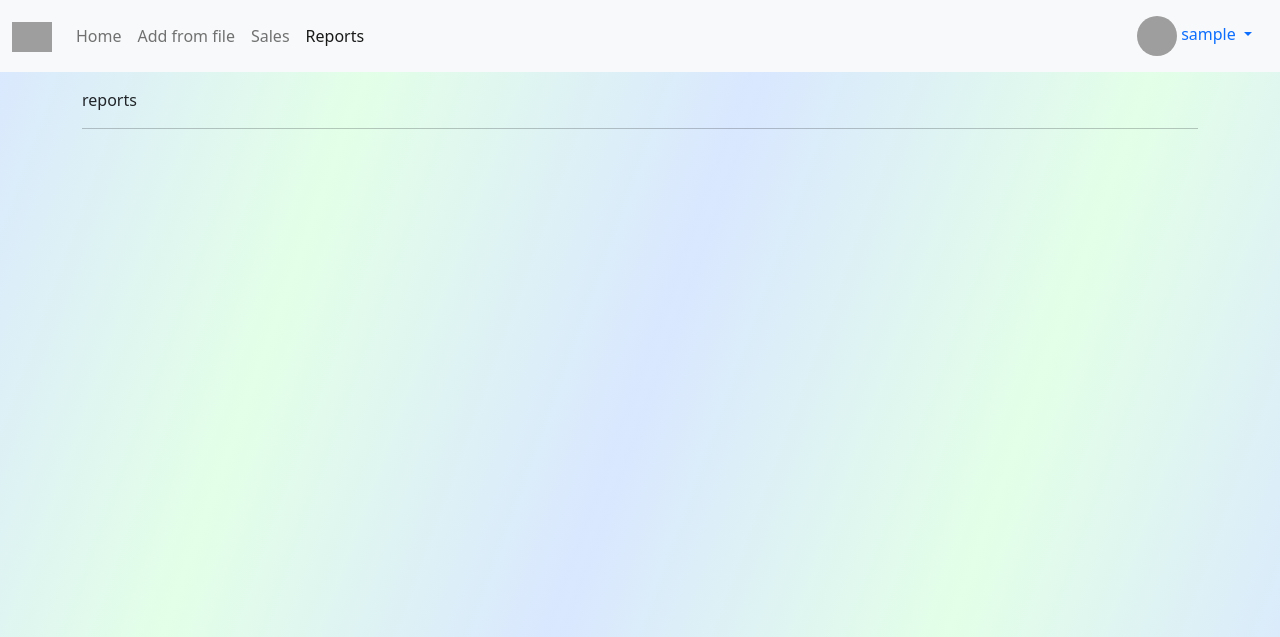
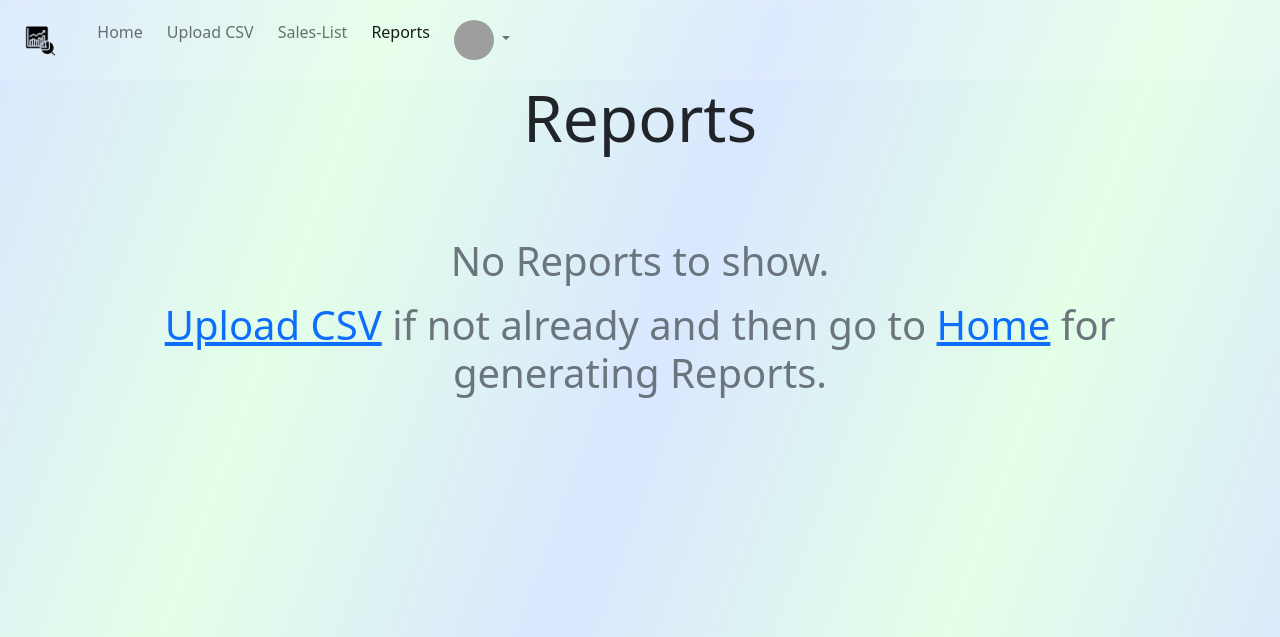
Before and after one commit to Sai-Santhan/Data-Analysis, a Django app: page /reports/ in a window 1280 px wide. Shown: the top 637 px of the page. Run offline with Django 4.2, Linux system fonts and the light colour scheme; the visitor is signed in with stand-in values (Sample User, id 1); data that the repository does not hold is empty; some libraries are stand-ins or nearby versions; grey boxes are pictures that could not be loaded.

Commit message:
Added Formatting and styles.

```diff
--- a/src/reports/templates/reports/from_file.html
+++ b/src/reports/templates/reports/from_file.html
@@ -6,17 +6,17 @@
 {% endblock scripts %}
 
 {% block title %}
-upload sales files
+    Upload Sales Files
 {% endblock title %}
 
 {% block content %}
-<h5>Upload your sales documents</h5>
+    <h5 class="text-center display-4 m-5">Upload your Sales Documents(CSV)</h5>
     <br>
     <div id="alert-box"></div>
     <form id="my-dropzone" class="dropzone dz">
         {% csrf_token %}
         <div class="fallback">
-        <input name="file" type="file" multiple />
+            <input name="file" type="file" multiple/>
         </div>
     </form>
 
--- a/src/reports/templates/reports/main.html
+++ b/src/reports/templates/reports/main.html
@@ -1,23 +1,34 @@
 {% extends "base.html" %}
 
 {% block title %}
-reports
+    Reports
 {% endblock title %}
 
 {% block content %}
-reports
-<hr>
+    <p class="text-center display-3 m-2">Reports</p>
+
+    <br>
+    {% if object_list %}
+        <div style="max-width: 800px" class="container">
             {% for obj in object_list %}
-<div class="card mb-3">
+                <div class="card text-center m-4 shadow-lg">
                     {% if obj.image %}
-    <img src="{{obj.image.url}}" class="card-img-top" alt="{{obj.name}}">
+                        <img src="{{ obj.image.url }}" class="card-img-top text-muted" alt="{{ obj.name }}">
                     {% endif %}
                     <div class="card-body">
-        <h5 class="card-title">{{obj.name}}</h5>
-        <p class="card-text">{{obj.remarks|truncatewords:2}}</p>
-        <a href="{{obj.get_absolute_url}}" class="btn btn-primary">details</a>
-        <a href="{% url 'reports:pdf' obj.pk %}" class="btn btn-danger">pdf</a>
+                        <h5 class="card-title"><u>{{ obj.name }}</u></h5>
+                        <p class="card-text">{{ obj.remarks|truncatewords:2 }}</p>
+                        <a href="{{ obj.get_absolute_url }}" class="btn btn-primary">Detail</a>
+                        <a href="{% url 'reports:pdf' obj.pk %}" class="btn btn-danger">PDF</a>
                     </div>
                 </div>
             {% endfor %}
+        </div>
+    {% else %}
+        <p class="text-muted text-center display-6 mt-5">No Reports to show.</p>
+        <p class="text-muted text-center display-6">
+            <a href="{% url 'reports:from-file' %}">Upload
+                CSV</a> if not already and then go to <a href="{% url 'sales:home' %}">Home</a> for generating Reports.
+        </p>
+    {% endif %}
 {% endblock content %}
--- a/src/templates/base.html
+++ b/src/templates/base.html
@@ -8,35 +8,41 @@
     <meta name="viewport" content="width=device-width, initial-scale=1">
 
     <!-- favicon -->
-    <link rel="shortcut icon" href="{% static 'favicon.ico' %}" />
+    <link rel="shortcut icon" href="{% static 'favicon.ico' %}"/>
 
     <!-- Bootstrap CSS -->
-    <link href="https://cdn.jsdelivr.net/npm/bootstrap@5.0.2/dist/css/bootstrap.min.css" rel="stylesheet" integrity="sha384-EVSTQN3/azprG1Anm3QDgpJLIm9Nao0Yz1ztcQTwFspd3yD65VohhpuuCOmLASjC" crossorigin="anonymous">
+    <link href="https://cdn.jsdelivr.net/npm/bootstrap@5.2.2/dist/css/bootstrap.min.css" rel="stylesheet"
+          integrity="sha384-Zenh87qX5JnK2Jl0vWa8Ck2rdkQ2Bzep5IDxbcnCeuOxjzrPF/et3URy9Bv1WTRi" crossorigin="anonymous">
+
 
     <!-- jquery -->
-    <script src="https://code.jquery.com/jquery-3.6.0.min.js" integrity="sha256-/xUj+3OJU5yExlq6GSYGSHk7tPXikynS7ogEvDej/m4=" crossorigin="anonymous"></script>
+    <script src="https://ajax.googleapis.com/ajax/libs/jquery/3.6.1/jquery.min.js"></script>
 
     <!-- Dropzone js -->
     <script src="https://unpkg.com/dropzone@5/dist/min/dropzone.min.js"></script>
-    <link rel="stylesheet" href="https://unpkg.com/dropzone@5/dist/min/dropzone.min.css" type="text/css" />
+    <link rel="stylesheet" href="https://unpkg.com/dropzone@5/dist/min/dropzone.min.css" type="text/css"/>
 
     <!-- Custom js & css -->
     <link rel="stylesheet" href="{% static 'style.css' %}">
     {% block scripts %}
     {% endblock scripts %}
 
-    <title>Report app | {% block title %}{% endblock title %}</title>
+    <title>{% block title %}{% endblock title %} | Report app</title>
 </head>
 
 <body>
-    {% include 'navbar.html' %}
-    <div class="container mt-3 mb-3">
-        {% block content %}
-        {% endblock content %}
-    </div>
+{% include 'navbar.html' %}
+<div class="container my-4 pt-5">
+    {% block content %}
+    {% endblock content %}
+</div>
 
-    <!-- Bootstrap js -->
-    <script src="https://cdn.jsdelivr.net/npm/bootstrap@5.0.2/dist/js/bootstrap.bundle.min.js" integrity="sha384-MrcW6ZMFYlzcLA8Nl+NtUVF0sA7MsXsP1UyJoMp4YLEuNSfAP+JcXn/tWtIaxVXM" crossorigin="anonymous"></script>
+<!-- Bootstrap js -->
+<script src="https://cdn.jsdelivr.net/npm/bootstrap@5.2.2/dist/js/bootstrap.bundle.min.js"
+        integrity="sha384-OERcA2EqjJCMA+/3y+gxIOqMEjwtxJY7qPCqsdltbNJuaOe923+mo//f6V8Qbsw3"
+        crossorigin="anonymous"></script>
+
+
 </body>
 
 </html>
--- a/src/templates/navbar.html
+++ b/src/templates/navbar.html
@@ -6,38 +6,47 @@
 {% url 'profiles:my_profile' as path_to_my_profile %}
 
 
-<nav class="navbar navbar-expand-lg navbar-light bg-light">
+<nav class="navbar navbar-expand-sm navbar-light fixed-top mask-custom">
     <div class="container-fluid">
-        <a class="navbar-brand" href=""><img src="{% static 'logo.jpeg' %}" class="logo-sm"></a>
-
+        <a class="navbar-brand" href="/"><img src="{% static 'logo.png' %}" class="logo-sm" alt="Analytics"></a>
+        <button class="navbar-toggler" type="button" data-bs-toggle="collapse" data-bs-target="#navbarNav"
+                aria-controls="navbarNav" aria-expanded="false" aria-label="Toggle navigation">
+            <span class="navbar-toggler-icon"></span>
+        </button>
         <div class="collapse navbar-collapse" id="navbarNav">
-            <ul class="navbar-nav">
-                <li class="nav-item">
-                    <a class="nav-link {% if request.path == path_to_home %}active{% endif %}" href="{{path_to_home}}">Home</a>
+            <ul class="navbar-nav me-auto mb-2 mb-lg-0">
+                <li class="nav-item m-1">
+                    <a class="nav-link {% if request.path == path_to_home %}active" aria-current="page{% endif %}"
+                       href="{{ path_to_home }}">Home</a>
                 </li>
-                <li class="nav-item">
-                    <a class="nav-link {% if request.path == path_to_from_file %}active{% endif %}" href="{{path_to_from_file}}">Add from file</a>
+                <li class="nav-item m-1">
+                    <a class="nav-link {% if request.path == path_to_from_file %}active" aria-current="page{% endif %}"
+                       href="{{ path_to_from_file }}">Upload CSV</a>
                 </li>
-                <li class="nav-item">
-                    <a class="nav-link {% if request.path == path_to_sales %}active{% endif %}" href="{{path_to_sales}}">Sales</a>
+                <li class="nav-item m-1">
+                    <a class="nav-link {% if request.path == path_to_sales %}active" aria-current="page{% endif %}"
+                       href="{{ path_to_sales }}">Sales-List</a>
                 </li>
-                <li class="nav-item">
-                    <a class="nav-link {% if request.path == path_to_reports %}active{% endif %}" href="{{path_to_reports}}">Reports</a>
+                <li class="nav-item m-1">
+                    <a class="nav-link {% if request.path == path_to_reports %}active" aria-current="page{% endif %}"
+                       href="{{ path_to_reports }}">Reports</a>
                 </li>
-            </ul>
-        </div>
                 {% if request.user.is_authenticated %}
-        <div class="nav-item dropdown">
-            <div class="nav-link dropdown-toggle" id="navbarDropdownMenuLink" role="button" data-bs-toggle="dropdown"
+                    <li class="nav-item m-1 dropdown">
+                        <div class="nav-link dropdown-toggle" id="navbarDropdownMenuLink" role="button"
+                             data-bs-toggle="dropdown"
                              aria-expanded="false">
-                <img src="{{request.user.profile.avatar.url}}" class="avatar-sm" alt="no-image">&nbsp;{{request.user}}
+                            <img src="{{ request.user.profile.avatar.url }}" class="avatar-sm text-center"
+                                 alt="{{ request.user }}">
                         </div>
                         <ul class="dropdown-menu" aria-labelledby="navbarDropdownMenuLink">
                             <li><a class="dropdown-item {% if request.path == path_to_my_profile %}active{% endif %}"
-                        href="{{path_to_my_profile}}">Profile</a></li>
+                                   href="{{ path_to_my_profile }}">Profile</a></li>
                             <li><a class="dropdown-item" href="{% url 'logout' %}">Logout</a></li>
                         </ul>
+                    </li>
+                {% endif %}
+            </ul>
         </div>
-        {% endif %}
     </div>
 </nav>
```
Also changed, not shown: src/profiles/templates/profiles/main.html (+20 -6 lines), src/reports/templates/reports/detail.html (+18 -10 lines), src/reports/templates/reports/pdf.html (+11 -14 lines), src/sales/templates/sales/detail.html (+15 -15 lines), src/sales/templates/sales/main.html (+15 -9 lines), src/templates/auth/login.html (+14 -15 lines). Lines whose indentation alone changed are shown as unchanged.
